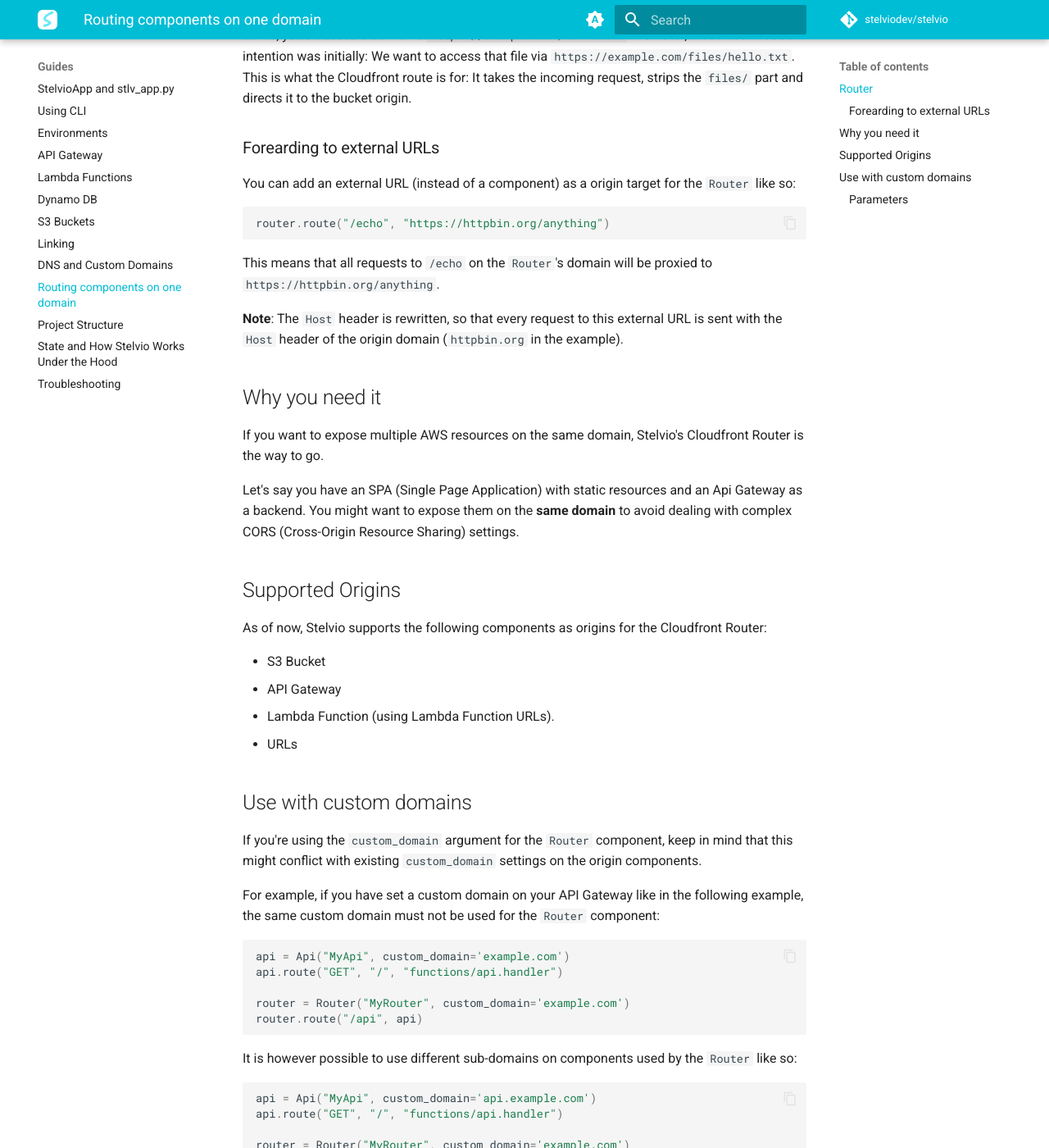
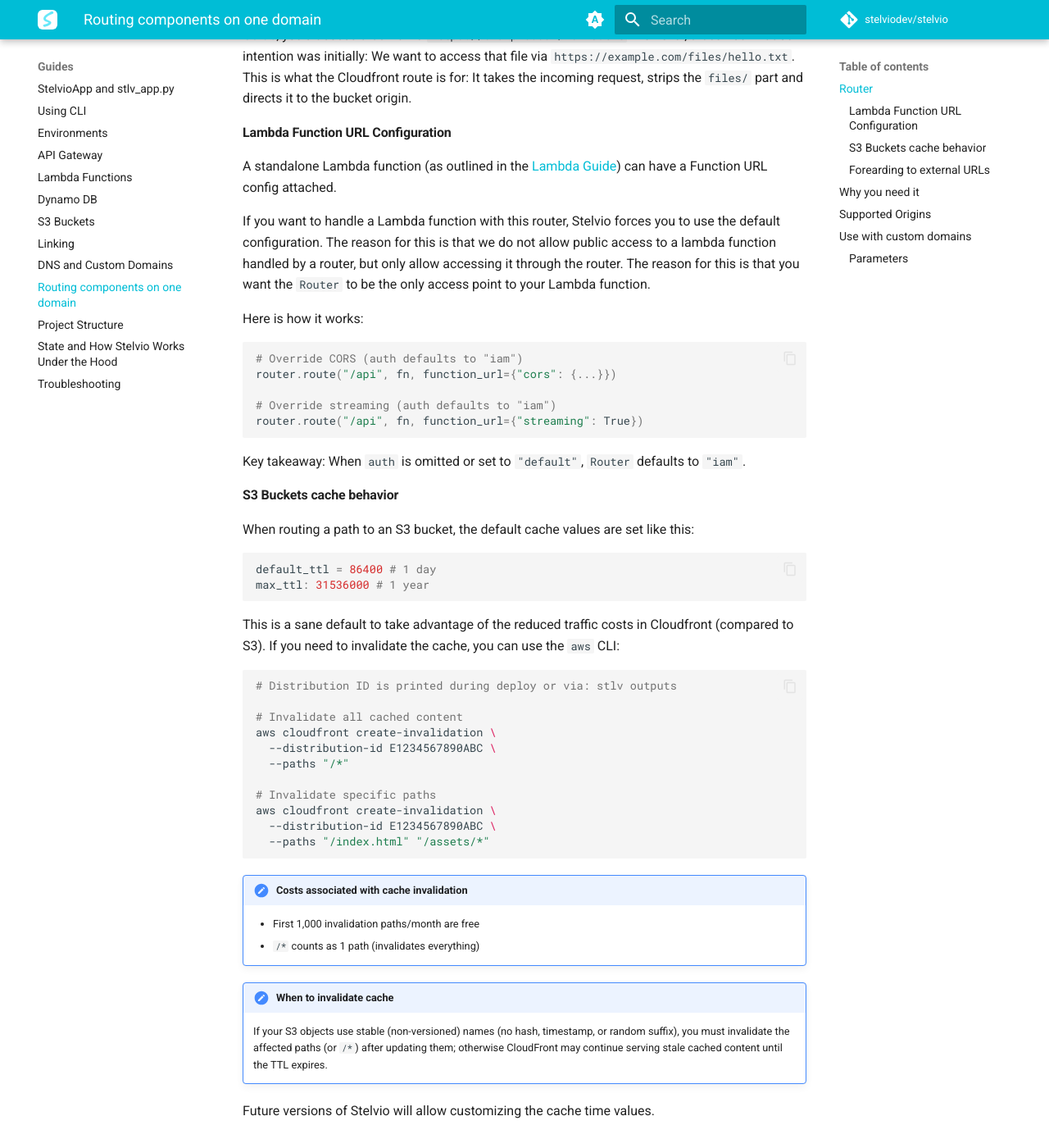
Before and after one commit to stelviodev/stelvio, an MkDocs documentation site: the page built from docs/guides/cloudfront-router.md, in a window 1280 px wide and 1400 px high, scrolled down 1459 px. Shown: the whole window at 82% size. Built offline with MkDocs 1.6.1 and Material for MkDocs 9.7.7, drawn with Linux system fonts in a browser that asks for light colours; comment, search, counter and statistics services are not loaded; some of the changed text lies outside the part shown.

Commit message:
improve docs

````diff
--- a/docs/guides/cloudfront-router.md
+++ b/docs/guides/cloudfront-router.md
@@ -55,17 +55,74 @@
 
 Similarly, the S3 Bucket has its internal structure of objects. Let's say, you have an object called "hello.txt" in your bucket. If you'd expose the bucket to the web as outlined in the [Custom Domain Guide](/guides/dns/), you'd access that file via `https://example.com/hello.txt`. However, that's not what our intention was initially: We want to access that file via `https://example.com/files/hello.txt`. This is what the Cloudfront route is for: It takes the incoming request, strips the `files/` part and directs it to the bucket origin.
 
+#### Lambda Function URL Configuration
+
+A standalone Lambda function (as outlined in the [Lambda Guide](/guides/lambda/)) can have a Function URL config attached.
+
+If you want to handle a Lambda function with this router, Stelvio forces you to use the default configuration. The reason for this is that we do not allow public access to a lambda function handled by a router, but only allow accessing it through the router. The reason for this is that you want the `Router` to be the only access point to your Lambda function.
+
+Here is how it works:
+
+```python
+# Override CORS (auth defaults to "iam")
+router.route("/api", fn, function_url={"cors": {...}})
+
+# Override streaming (auth defaults to "iam")
+router.route("/api", fn, function_url={"streaming": True})
+```
+
+Key takeaway: When `auth` is omitted or set to `"default"`, `Router` defaults to `"iam"`.
+
+
+#### S3 Buckets cache behavior
+
+When routing a path to an S3 bucket, the default cache values are set like this:
+
+```python
+default_ttl = 86400 # 1 day
+max_ttl: 31536000 # 1 year
+```
+
+This is a sane default to take advantage of the reduced traffic costs in Cloudfront (compared to S3).
+If you need to invalidate the cache, you can use the `aws` CLI:
+
+```bash
+# Distribution ID is printed during deploy or via: stlv outputs
+
+# Invalidate all cached content
+aws cloudfront create-invalidation \
+  --distribution-id E1234567890ABC \
+  --paths "/*"
+
+# Invalidate specific paths
+aws cloudfront create-invalidation \
+  --distribution-id E1234567890ABC \
+  --paths "/index.html" "/assets/*"
+```
+
+!!! note "Costs associated with cache invalidation"
+    - First 1,000 invalidation paths/month are free
+    - `/*` counts as 1 path (invalidates everything)
+
+!!! note "When to invalidate cache"
+    If your S3 objects use stable (non-versioned) names (no hash, timestamp, or random suffix),
+    you must invalidate the affected paths (or `/*`) after updating them; otherwise CloudFront
+    may continue serving stale cached content until the TTL expires.
+
+
+Future versions of Stelvio will allow customizing the cache time values.
+
 ### Forearding to external URLs
 
 You can add an external URL (instead of a component) as a origin target for the `Router` like so:
 
 ```python
-router.route("/echo", "https://httpbin.org/anything")
+router.route("/echo", "https://example.com")
 ```
 
-This means that all requests to `/echo` on the `Router`'s domain will be proxied to `https://httpbin.org/anything`.
+This means that all requests to `/echo` on the `Router`'s domain will be proxied to `https://example.com`.
 
-**Note**: The `Host` header is rewritten, so that every request to this external URL is sent with the `Host` header of the origin domain (`httpbin.org` in the example).
+**Note**: The `Host` header is rewritten, so that every request to this external URL is sent with the `Host` header of the origin domain (`example.com` in the example).
 
 
 ## Why you need it
````
Also changed, not shown: 2 other files.
